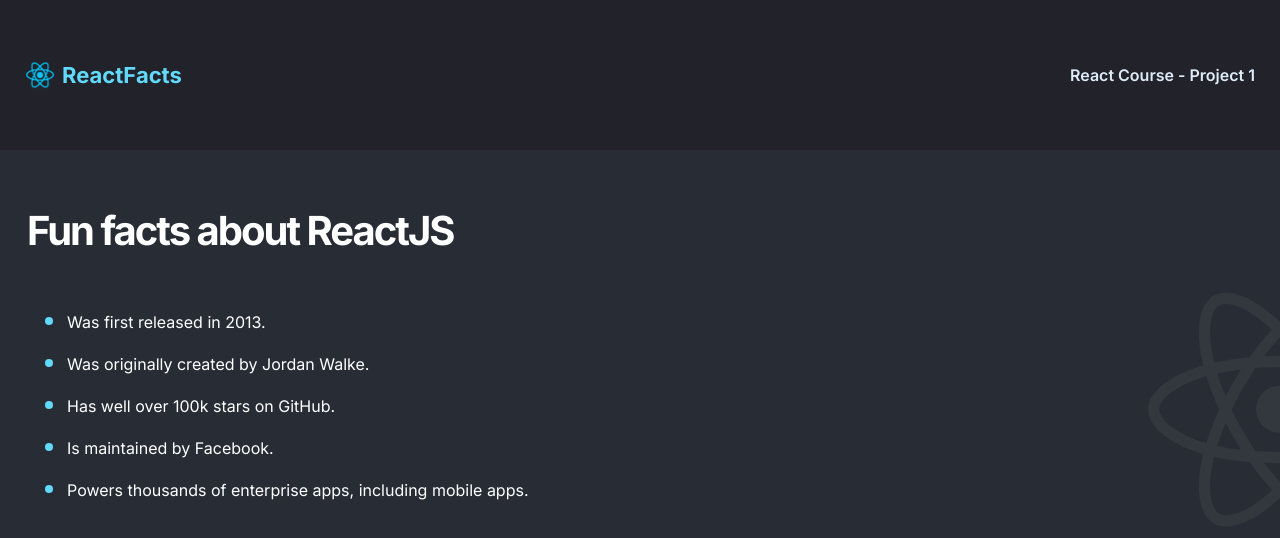
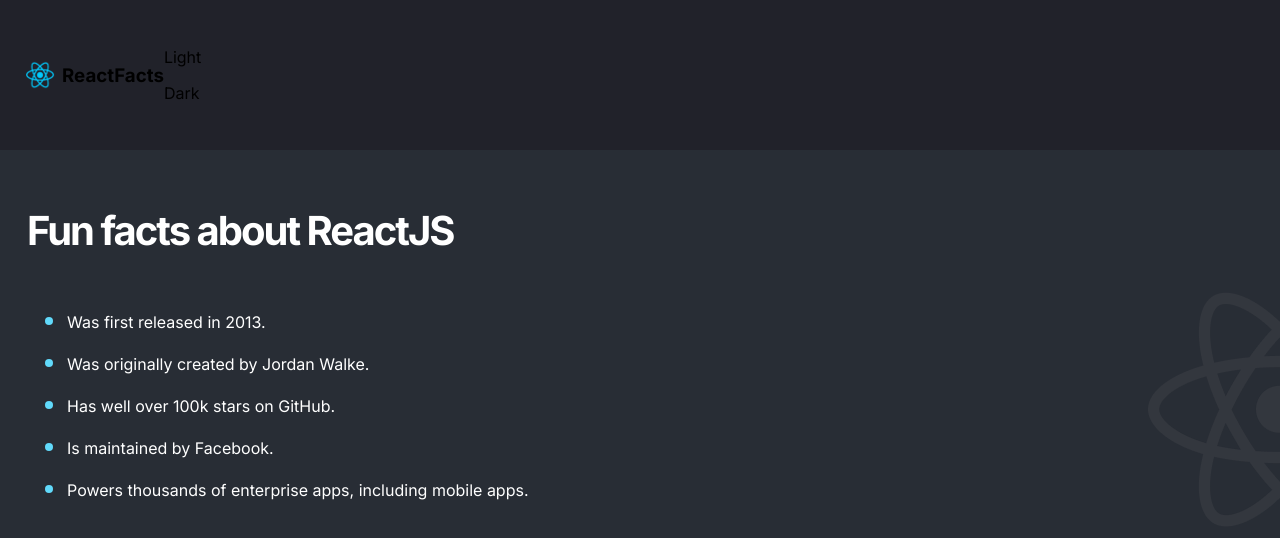
Before and after one commit to dushmanta05/reactjs-info, a React (Vite) app: page / in a window 1280 px wide. Shown: the top 538 px of the page. Built offline with nearby package versions, Linux system fonts and the light colour scheme.

Commit message:
Dark/Light mode toggle added

```diff
--- a/src/components/Navbar.jsx
+++ b/src/components/Navbar.jsx
@@ -1,12 +1,18 @@
 import React from "react"
 import Logo from "/src/assets/react-logo.png"
 
-export default function Navbar() {
+export default function Navbar(props) {
     return (
-        <nav className="Navbar">
+        <nav className={props.darkMode ? "dark" : ""}>
             <img src={Logo} alt="React Logo" className="nav-logo"/>
-            <h3 className="nav-logo_text">ReactFacts</h3>
-            <h4 className="nav-title">React Course - Project 1</h4>
+            <h3 className="nav-logo-text">ReactFacts</h3>
+            <div className="toggler">
+                <p className="toggler-light">Light</p>
+                <div className="toggler-slider" onClick={props.toggleDarkMode}>
+                    <div className="toggler-slider-circle"></div>
+                </div>
+                <p className="toggler-dark">Dark</p>
+            </div>
         </nav>
     )
 }
```
